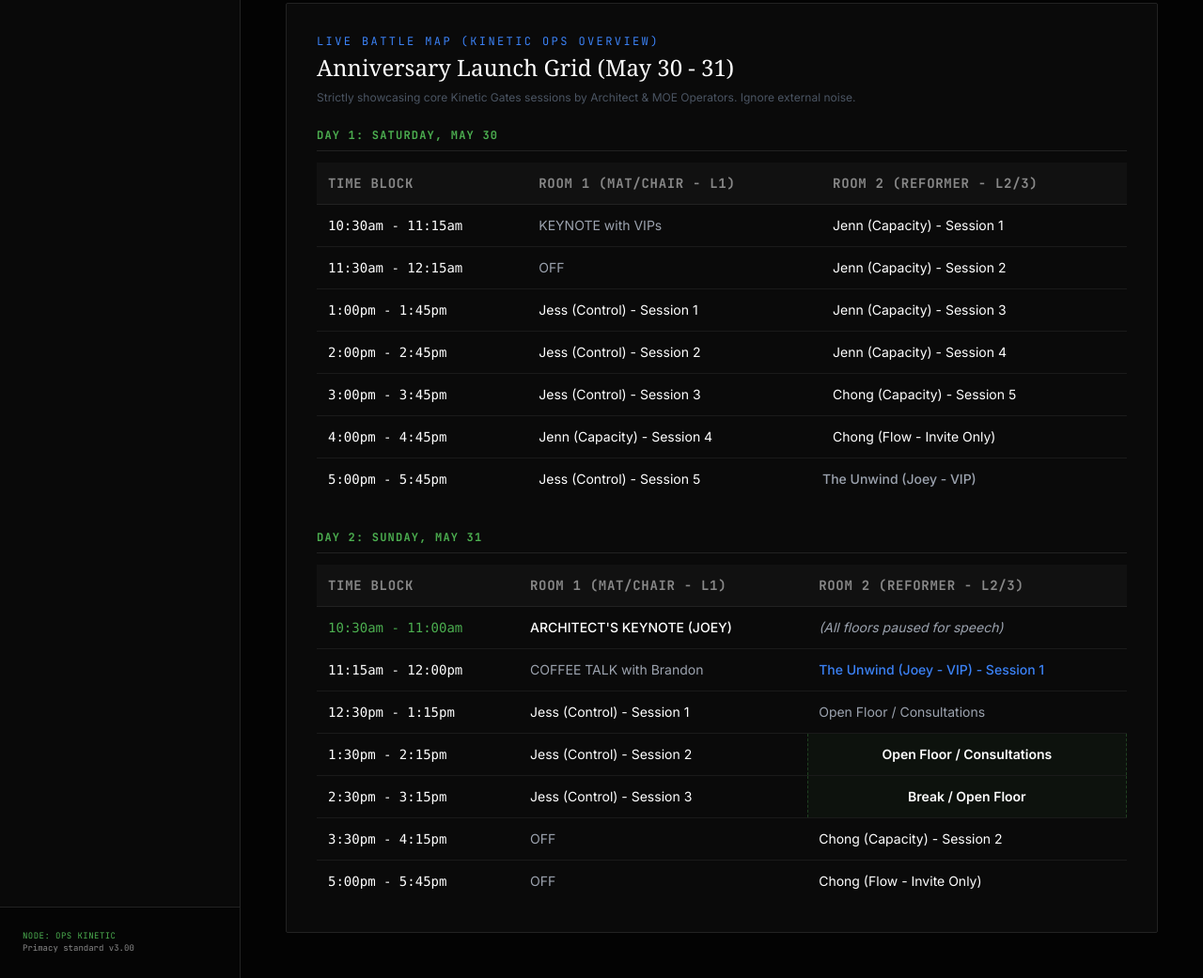
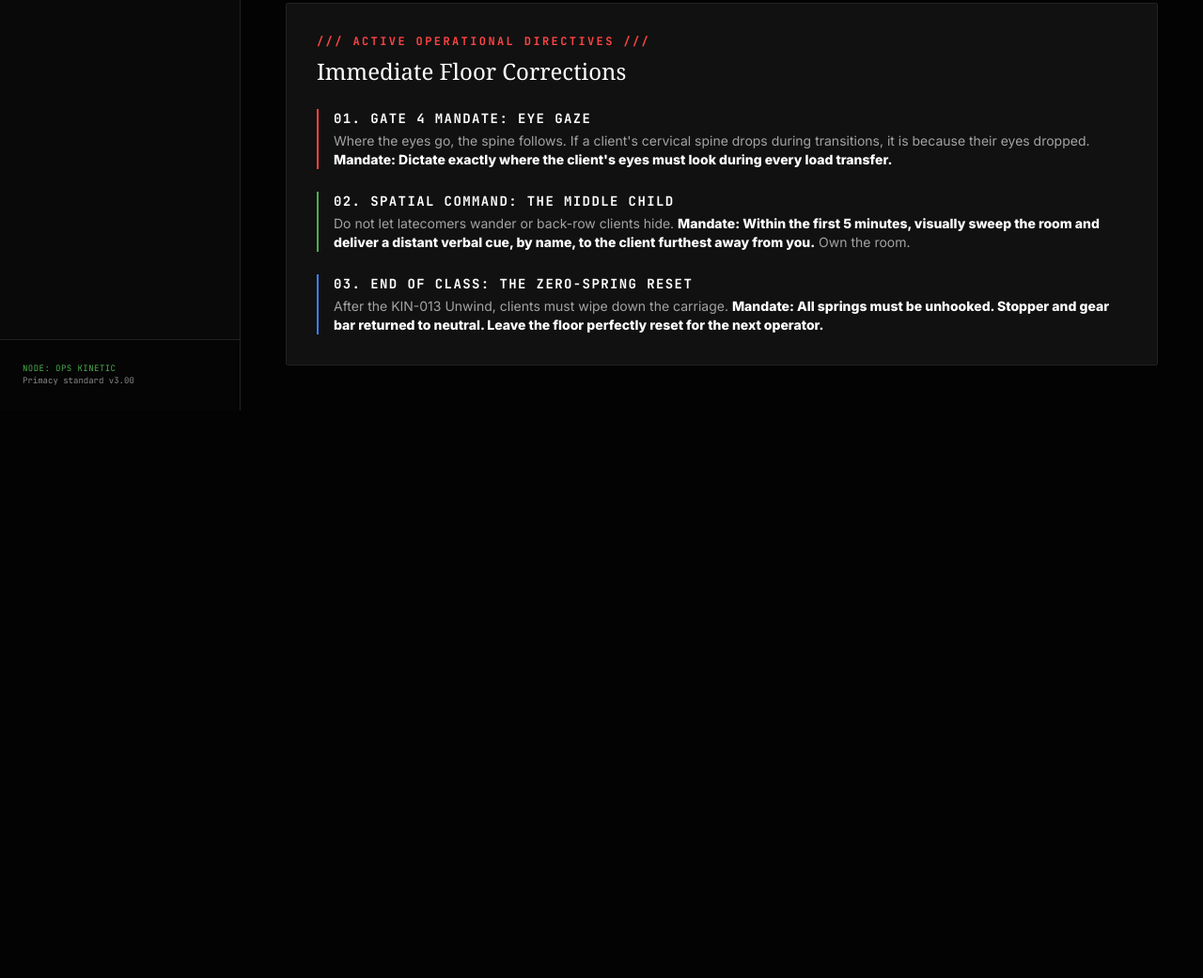
Before and after one commit to joeycoachie/KIN-OPTIMUMFIT_INTRUCTOR_TERMINAL, a plain HTML site: page index.html in a window 1280 px wide. Shown: the part 625-1666 px from the top of the page at 94% size. After the commit the page ends 1062 px from the top, so only its background shows below. Drawn offline with nearby package versions, Linux system fonts and the light colour scheme; a web font is replaced by a local one.

Commit message:
Update index.html

```diff
--- a/index.html
+++ b/index.html
@@ -145,66 +145,29 @@
                 </div>
             </div>
 
-            <!-- ANNIVERSARY REAL-TIME LAUNCH SCHEDULE GRID -->
+            <!--  -->
 
-                <div class="border border-[#222] bg-[#0a0a0a] p-6 md:p-8 rounded-sm space-y-6">
-    <div>
-        <span class="protocol-id text-xs text-[#3b82f6] tracking-[0.2em] uppercase block mb-1">LIVE BATTLE MAP (KINETIC OPS OVERVIEW)</span>
-        <h3 class="text-2xl font-serif text-white" data-lang-en>Anniversary Launch Grid (May 30 - 31)</h3>
-        <h3 class="text-2xl font-serif text-white" data-lang-zh>周年庆发布课程表 (5月30日 - 31日)</h3>
-        <h3 class="text-2xl font-serif text-white" data-lang-ms>Jadual Pelancaran Ulang Tahun (30 - 31 Mei)</h3>
-        <p class="text-xs text-gray-600 mt-2">Strictly showcasing core Kinetic Gates sessions by Architect & MOE Operators. Ignore external noise.</p>
-    </div>
-                <div class="space-y-8">
-                    <div class="space-y-3">
-                        <h4 class="protocol-id text-xs text-[#4CAF50] uppercase tracking-widest font-semibold border-b border-[#222] pb-2">DAY 1: Saturday, May 30</h4>
-                        <div class="overflow-x-auto">
-                            <table class="w-full text-left border-collapse text-xs md:text-sm">
-                                <thead>
-                                    <tr class="border-b border-[#222] bg-[#111] text-[#888]">
-                                        <th class="p-3 protocol-id uppercase tracking-wider">Time Block</th>
-                                        <th class="p-3 protocol-id uppercase tracking-wider">Room 1 (Mat/Chair - L1)</th>
-                                        <th class="p-3 protocol-id uppercase tracking-wider">Room 2 (Reformer - L2/3)</th>
-                                    </tr>
-                                </thead>
-                                <tbody class="divide-y divide-[#1a1a1a] text-gray-400">
-                                    <tr><td class="p-3 font-mono text-white">10:30am - 11:15am</td><td class="p-3">KEYNOTE with VIPs</td><td class="p-3 text-white">Jenn (Capacity) - Session 1</td></tr>
-                                     <tr><td class="p-3 font-mono text-white">11:30am - 12:15am</td><td class="p-3">OFF</td><td class="p-3 text-white">Jenn (Capacity) - Session 2</td></tr>
-                                    <tr><td class="p-3 font-mono text-white">1:00pm - 1:45pm</td><td class="p-3 text-white">Jess (Control) - Session 1</td><td class="p-3 text-white">Jenn (Capacity) - Session 3</td></tr>
-                                    <tr><td class="p-3 font-mono text-white">2:00pm - 2:45pm</td><td class="p-3 text-white">Jess (Control) - Session 2</td><td class="p-3 text-white">Jenn (Capacity) - Session 4</td></tr>
-                                    <tr><td class="p-3 font-mono text-white">3:00pm - 3:45pm</td><td class="p-3 text-white">Jess (Control) - Session 3</td><td class="p-3 text-white">Chong (Capacity) - Session 5</td></tr>
-                                    <tr><td class="p-3 font-mono text-white">4:00pm - 4:45pm</td><td class="p-3 text-white">Jenn (Capacity) - Session 4</td><td class="p-3 text-white">Chong (Flow - Invite Only)</td></tr>
-                                    <tr><td class="p-3 font-mono text-white">5:00pm - 5:45pm</td><td class="p-3 text-white">Jess (Control) - Session 5</td><td class="-[#3b82f6] font-medium">The Unwind (Joey - VIP)</td></tr>
-                                </tbody>
-                            </table>
-                        </div>
+                <div class="bg-[#111] border border-[#222] p-8 rounded-sm relative overflow-hidden">
+                <span class="protocol-id text-xs text-[#ff4444] tracking-[0.2em] uppercase block mb-2 font-bold">/// ACTIVE OPERATIONAL DIRECTIVES ///</span>
+                <h3 class="text-2xl font-serif text-white mb-4">Immediate Floor Corrections</h3>
+
+                <div class="space-y-6 mt-6">
+                    <div class="border-l-2 border-[#ff4444] pl-4">
+                        <h4 class="text-white font-semibold text-sm mb-1 uppercase tracking-widest protocol-id">01. Gate 4 Mandate: Eye Gaze</h4>
+                        <p class="text-[#a3a3a3] text-sm">Where the eyes go, the spine follows. If a client's cervical spine drops during transitions, it is because their eyes dropped. <strong class="text-white">Mandate: Dictate exactly where the client's eyes must look during every load transfer.</strong></p>
                     </div>
-                    <div class="space-y-3">
-                        <h4 class="protocol-id text-xs text-[#4CAF50] uppercase tracking-widest font-semibold border-b border-[#222] pb-2">DAY 2: Sunday, May 31</h4>
-                        <div class="overflow-x-auto">
-                            <table class="w-full text-left border-collapse text-xs md:text-sm">
-                                <thead>
-                                    <tr class="border-b border-[#222] bg-[#111] text-[#888]">
-                                        <th class="p-3 protocol-id uppercase tracking-wider">Time Block</th>
-                                        <th class="p-3 protocol-id uppercase tracking-wider">Room 1 (Mat/Chair - L1)</th>
-                                        <th class="p-3 protocol-id uppercase tracking-wider">Room 2 (Reformer - L2/3)</th>
-                                    </tr>
-                                </thead>
-                                <tbody class="divide-y divide-[#1a1a1a] text-gray-400">
-                                    <tr><td class="p-3 font-mono text-[#4CAF50]">10:30am - 11:00am</td><td class="p-3 text-white font-medium">ARCHITECT'S KEYNOTE (JOEY)</td><td class="p-3 italic">(All floors paused for speech)</td></tr>
-                                    <tr><td class="p-3 font-mono text-white">11:15am - 12:00pm</td><td class="p-3">COFFEE TALK with Brandon</td><td class="p-3 text-[#3b82f6] font-medium">The Unwind (Joey - VIP) - Session 1</td></tr>
-                                    <tr><td class="p-3 font-mono text-white">12:30pm - 1:15pm</td><td class="p-3 text-white">Jess (Control) - Session 1</td><td class="p-3">Open Floor / Consultations</td></tr>
-                                    <tr><td class="p-3 font-mono text-white">1:30pm - 2:15pm</td><td class="p-3 text-white">Jess (Control) - Session 2</td><td class="p-3 bg-[#4CAF50]/5 border border-dashed border-[#4CAF50]/30 text-white font-semibold text-center">Open Floor / Consultations</td></tr>
-                                    <tr><td class="p-3 font-mono text-white">2:30pm - 3:15pm</td><td class="p-3 text-white">Jess (Control) - Session 3</td><td class="p-3 bg-[#4CAF50]/5 border border-dashed border-[#4CAF50]/30 text-white font-semibold text-center">Break / Open Floor</td></tr>
-                                    <tr><td class="p-3 font-mono text-white">3:30pm - 4:15pm</td><td class="p-3">OFF</td><td class="p-3 text-white">Chong (Capacity) - Session 2</td></tr>
-                                    <tr><td class="p-3 font-mono text-white">5:00pm - 5:45pm</td><td class="p-3">OFF</td><td class="p-3 text-white">Chong (Flow - Invite Only)</td></tr>
-                                </tbody>
-                            </table>
-                        </div>
+
+                    <div class="border-l-2 border-[#4CAF50] pl-4">
+                        <h4 class="text-white font-semibold text-sm mb-1 uppercase tracking-widest protocol-id">02. Spatial Command: The Middle Child</h4>
+                        <p class="text-[#a3a3a3] text-sm">Do not let latecomers wander or back-row clients hide. <strong class="text-white">Mandate: Within the first 5 minutes, visually sweep the room and deliver a distant verbal cue, by name, to the client furthest away from you.</strong> Own the room.</p>
+                    </div>
+
+                    <div class="border-l-2 border-[#3b82f6] pl-4">
+                        <h4 class="text-white font-semibold text-sm mb-1 uppercase tracking-widest protocol-id">03. End of Class: The Zero-Spring Reset</h4>
+                        <p class="text-[#a3a3a3] text-sm">After the KIN-013 Unwind, clients must wipe down the carriage. <strong class="text-white">Mandate: All springs must be unhooked. Stopper and gear bar returned to neutral. Leave the floor perfectly reset for the next operator.</strong></p>
                     </div>
                 </div>
             </div>
-        </div>
 
         <!-- TAB 2: CALIBRATION MANUAL -->
         <div id="tab-calibration" class="tab-content space-y-8">
@@ -531,7 +494,8 @@
                     <thead>
                         <tr class="border-b border-[#222] bg-[#111] text-[#888]">
                             <th class="p-4 protocol-id tracking-wider uppercase">Clinical Term (Wolf)</th>
-                            <th class="p-4 protocol-id tracking-wider uppercase">Spatial Translation (Shepherd)</th>
+                            <th class="p-4 protocol-id tracking-wider uppercase">Spatial Cue (Shepherd)</th>
+                            <th class="p-4 protocol-id tracking-wider uppercase">Target Outcome</th>
                         </tr>
                     </thead>
                     <tbody class="divide-y divide-[#1a1a1a]">
@@ -542,6 +506,7 @@
                                 <span data-lang-zh>"将你的肚脐深吸贴向脊柱。"</span>
                                 <span data-lang-ms>"Tarik pusat anda rapat ke dalam tulang belakang."</span>
                             </td>
+                            <td class="p-4 text-[#888]">True abdominal hollow and spine articulation.</td>
                         </tr>
                         <tr>
                             <td class="p-4 font-mono text-white">Scapular Depression</td>
@@ -550,6 +515,7 @@
                                 <span data-lang-zh>"将肩膀沉下，肩胛骨向下滑入后方裤兜。"</span>
                                 <span data-lang-ms>"Luncurkan tulang belikat anda ke dalam poket belakang."</span>
                             </td>
+                            <td class="p-4 text-[#888]">Immediate shoulder stabilization and neck release.</td>
                         </tr>
                         <tr>
                             <td class="p-4 font-mono text-white">Neutral Pelvis</td>
@@ -558,6 +524,7 @@
                                 <span data-lang-zh>"端平你的骨盆，像端着一碗满得快要溢出的汤。"</span>
                                 <span data-lang-ms>"Seimbangkan pinggul anda seperti semangkuk sup."</span>
                             </td>
+                            <td class="p-4 text-[#888]">Elimination of joint-compressing pelvic tilt.</td>
                         </tr>
                         <tr>
                             <td class="p-4 font-mono text-white">Lumbo-pelvic Stability</td>
@@ -566,11 +533,47 @@
                                 <span data-lang-zh>"想象腹部有一圈马甲束身带正在均匀向中心绑紧。"</span>
                                 <span data-lang-ms>"Bayangkan tali pinggang korset mengetat di keliling pinggang."</span>
                             </td>
+                            <td class="p-4 text-[#888]">Deep core engagement prior to extremity loading.</td>
+                        </tr>
+                        <tr>
+                            <td class="p-4 font-mono text-white">Cervical Extension</td>
+                            <td class="p-4 italic text-[#a3a3a3]">
+                                <span data-lang-en>"Lengthen the crown of your head to the wall."</span>
+                                <span data-lang-zh>"将你的头顶向墙壁方向无限延伸。"</span>
+                                <span data-lang-ms>"Panjangkan ubun-ubun kepala anda ke arah dinding."</span>
+                            </td>
+                            <td class="p-4 text-[#888]">Correct alignment of the cervical-thoracic junction.</td>
+                        </tr>
+                        <tr>
+                            <td class="p-4 font-mono text-white">Knee-to-Toe Tracking</td>
+                            <td class="p-4 italic text-[#a3a3a3]">
+                                <span data-lang-en>"Keep your knees on the train tracks."</span>
+                                <span data-lang-zh>"让你的膝盖像在火车轨道上一样保持笔直前行。"</span>
+                                <span data-lang-ms>"Pastikan lutut anda bergerak lurus seperti di atas landasan kereta api."</span>
+                            </td>
+                            <td class="p-4 text-[#888]">Safe, linear lower-limb tracking.</td>
+                        </tr>
+                        <tr>
+                            <td class="p-4 font-mono text-white">Eccentric Spinal Articulation</td>
+                            <td class="p-4 italic text-[#a3a3a3]">
+                                <span data-lang-en>"Melt down bone-by-bone like warm wax."</span>
+                                <span data-lang-zh>"像热蜡一样，将脊椎逐节融化在垫子上。"</span>
+                                <span data-lang-ms>"Cairkan tulang belakang anda satu persatu seperti lilin panas."</span>
+                            </td>
+                            <td class="p-4 text-[#888]">Segmental spine mobility.</td>
+                        </tr>
+                        <tr>
+                            <td class="p-4 font-mono text-white">Thoracic Extension</td>
+                            <td class="p-4 italic text-[#a3a3a3]">
+                                <span data-lang-en>"Proud chest to the sun."</span>
+                                <span data-lang-zh>"骄傲地将胸膛迎向阳光。"</span>
+                                <span data-lang-ms>"Buka dada anda dengan bangga ke arah matahari."</span>
+                            </td>
+                            <td class="p-4 text-[#888]">Reversal of the desk-bound hunch.</td>
                         </tr>
                     </tbody>
                 </table>
             </div>
-        </div>
 
         <!-- TAB 4: KIN-013 UNWIND SCRIPT -->
         <div id="tab-unwind" class="tab-content space-y-12">
```
